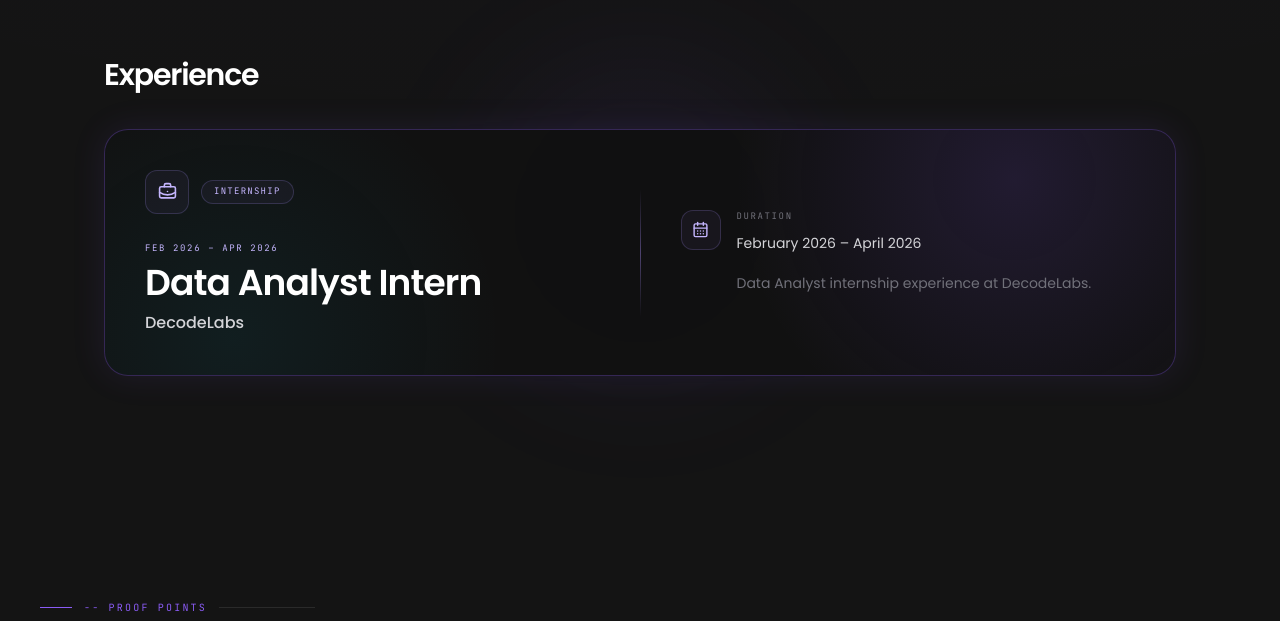
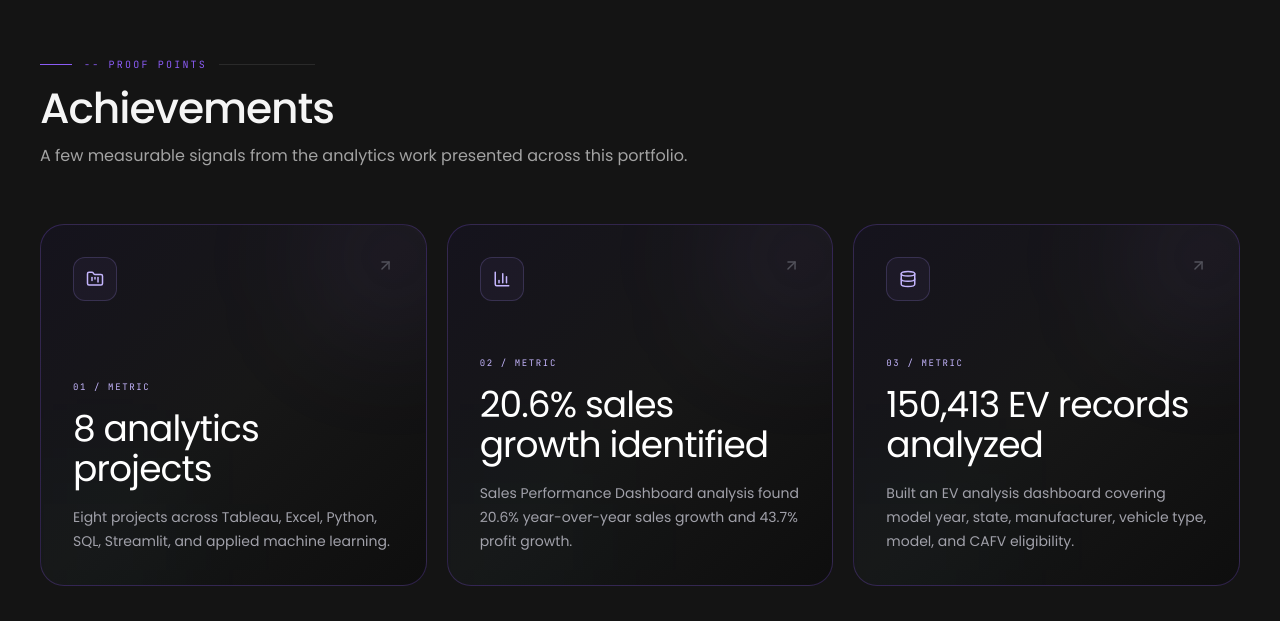
Before and after one commit to bhaskar-nb/portfolio, a Next.js app: page / in a window 1280 px wide. Shown: the part 3579-4200 px from the top of the page. Built offline with nearby package versions, Linux system fonts and the light colour scheme.

Commit message:
Remove experience section

```diff
--- a/app/page.tsx
+++ b/app/page.tsx
@@ -4,7 +4,6 @@ import ScrollProgress from "@/components/ScrollProgress";
 import Hero from "@/components/Hero";
 import About from "@/components/About";
 import Projects from "@/components/Projects";
-import Experience from "@/components/Experience";
 import Skills from "@/components/Skills";
 import Achievements from "@/components/Achievements";
 import Certifications from "@/components/Certifications";
@@ -26,7 +25,6 @@ export default function Home() {
         <SectionReveal><About /></SectionReveal>
         <Skills />
         <SectionReveal><Projects /></SectionReveal>
-        <SectionReveal><Experience /></SectionReveal>
         <SectionReveal><Achievements /></SectionReveal>
         <SectionReveal><Certifications /></SectionReveal>
         <SectionReveal><Education /></SectionReveal>
```
